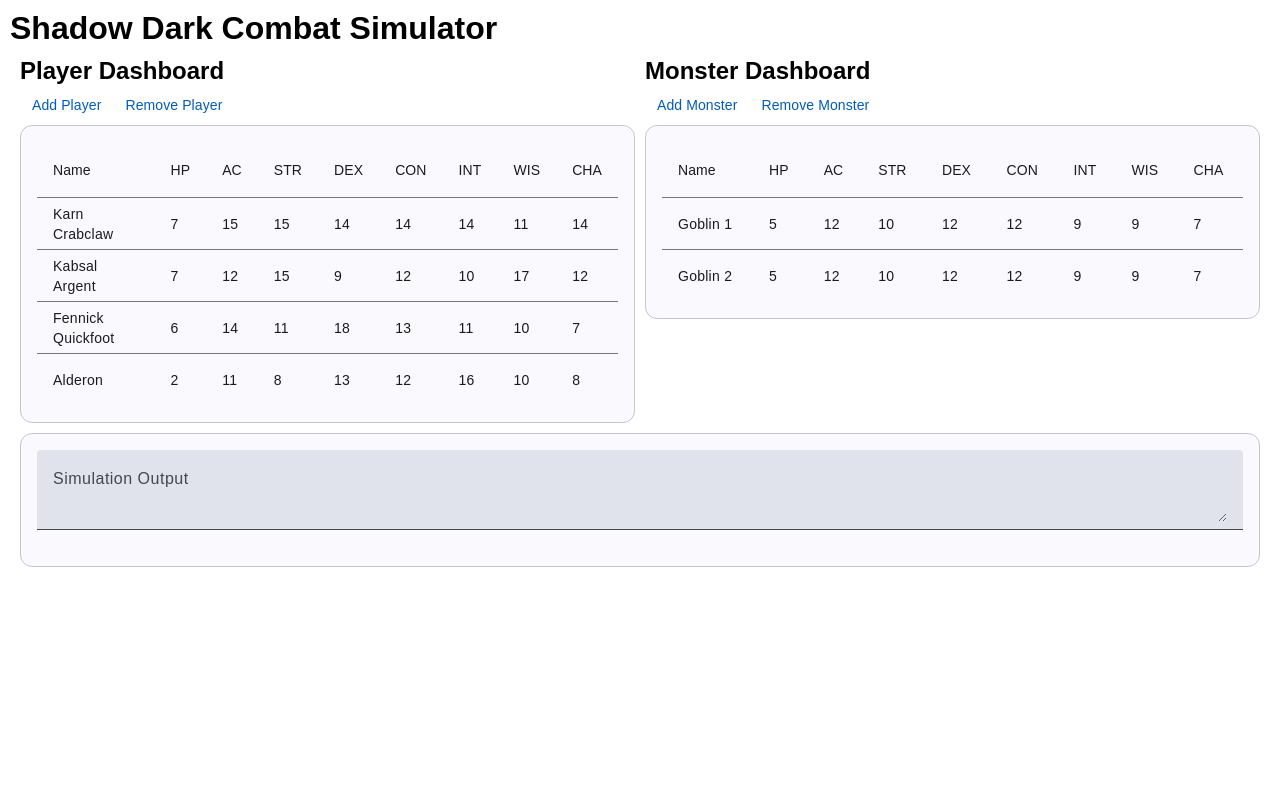
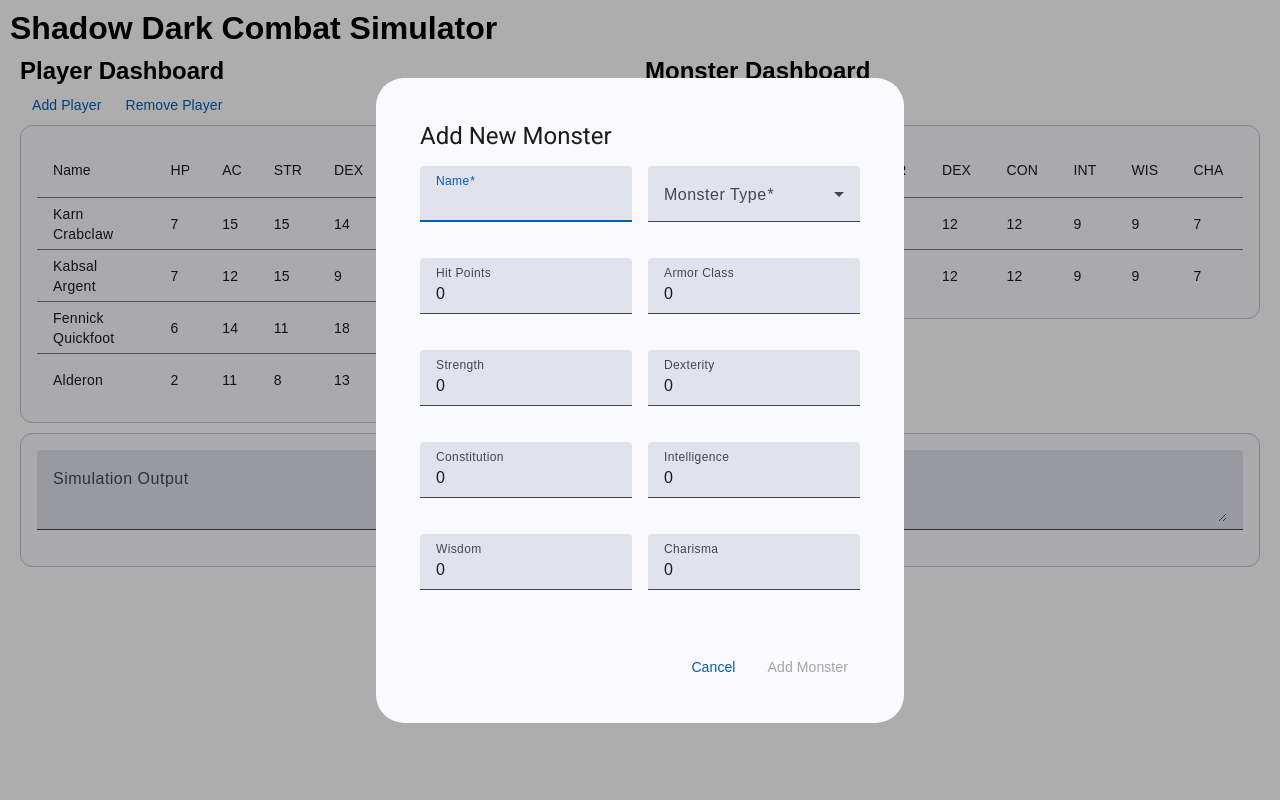
Before and after one commit to scottagillette/HowDarkAngular, an Angular app: page / in a window 1280 px wide. Both pictures are taken after a click on the button "Add Monster". Built offline with nearby package versions, Linux system fonts and the light colour scheme.

Commit message:
Implement monster selection with dropdown

```diff
--- a/src/app/components/monster-dashboard/monster-dashboard.component.html
+++ b/src/app/components/monster-dashboard/monster-dashboard.component.html
@@ -1,14 +1,13 @@
 <h2>Monster Dashboard</h2>
 
 <div class="example-button-row">
-  <button mat-button>Add Monster</button>
-  <button mat-button>Remove Monster</button>
+  <button mat-button (click)="openAddMonsterDialog()">Add Monster</button>
+  <button mat-button (click)="removeLastMonster()">Remove Monster</button>
 </div>
 
 <mat-card appearance="outlined">
   <mat-card-content>
     <table mat-table [dataSource]="datasource" class="mat-elevation-z8">
-
       <ng-container matColumnDef="name">
         <th mat-header-cell *matHeaderCellDef> Name</th>
         <td mat-cell *matCellDef="let creature"> {{ creature.name }}</td>
--- a/src/app/components/monster-dashboard/monster-dashboard.component.ts
+++ b/src/app/components/monster-dashboard/monster-dashboard.component.ts
@@ -1,7 +1,9 @@
-import { ChangeDetectionStrategy, Component } from '@angular/core';
+import { Component } from '@angular/core';
 import { MatButtonModule } from '@angular/material/button';
 import { MatCardModule } from '@angular/material/card';
 import { MatTableModule } from '@angular/material/table';
+import { MatDialog } from '@angular/material/dialog';
+import { MonsterDialogComponent } from '../monster-dialog/monster-dialog.component';
 
 export interface Creature {
   name: string;
@@ -22,12 +24,30 @@ const MONSTER_DATA: Creature[] = [
 
 @Component({
   selector: 'app-monster-dashboard',
+  standalone: true,
   imports: [ MatButtonModule, MatCardModule, MatTableModule ],
   templateUrl: './monster-dashboard.component.html',
   styleUrl: './monster-dashboard.component.css'
 })
 export class MonsterDashboardComponent {
+  constructor(private dialog: MatDialog) {}
+
   displayedColumns = ['name', 'hp', 'ac', 'strength', 'dexterity', 'constitution', 'intelligence', 'wisdom', 'charisma'];
+  datasource = MONSTER_DATA;
 
-  datasource = MONSTER_DATA;
+  openAddMonsterDialog(): void {
+    const dialogRef = this.dialog.open(MonsterDialogComponent);
+
+    dialogRef.afterClosed().subscribe(result => {
+      if (result) {
+        this.datasource = [...this.datasource, result];
+      }
+    });
+  }
+
+  removeLastMonster(): void {
+    if (this.datasource.length > 0) {
+      this.datasource = this.datasource.slice(0, -1);
+    }
+  }
 }
--- /dev/null
+++ b/src/app/components/monster-dialog/monster-dialog.component.css
@@ -0,0 +1,15 @@
+.dialog-content {
+  min-width: 400px;
+  padding: 20px;
+}
+
+.form-grid {
+  display: grid;
+  grid-template-columns: repeat(2, 1fr);
+  gap: 16px;
+  margin-bottom: 20px;
+}
+
+mat-form-field {
+  width: 100%;
+}
--- /dev/null
+++ b/src/app/components/monster-dialog/monster-dialog.component.html
@@ -0,0 +1,68 @@
+<div class="dialog-content">
+  <h2 mat-dialog-title>Add New Monster</h2>
+
+  <mat-dialog-content>
+    <div class="form-grid">
+      <mat-form-field>
+        <mat-label>Name</mat-label>
+        <input matInput [(ngModel)]="selectedMonster.name" required>
+      </mat-form-field>
+
+      <mat-form-field>
+        <mat-label>Monster Type</mat-label>
+        <mat-select [(ngModel)]="selectedMonster.type" (selectionChange)="onMonsterTypeChange($event.value)" required>
+          <mat-option *ngFor="let monster of monsterTypes" [value]="monster.type">
+            {{monster.type}}
+          </mat-option>
+        </mat-select>
+      </mat-form-field>
+
+      <mat-form-field>
+        <mat-label>Hit Points</mat-label>
+        <input matInput type="number" [(ngModel)]="selectedMonster.hp" readonly>
+      </mat-form-field>
+
+      <mat-form-field>
+        <mat-label>Armor Class</mat-label>
+        <input matInput type="number" [(ngModel)]="selectedMonster.ac" readonly>
+      </mat-form-field>
+
+      <mat-form-field>
+        <mat-label>Strength</mat-label>
+        <input matInput type="number" [(ngModel)]="selectedMonster.strength" readonly>
+      </mat-form-field>
+
+      <mat-form-field>
+        <mat-label>Dexterity</mat-label>
+        <input matInput type="number" [(ngModel)]="selectedMonster.dexterity" readonly>
+      </mat-form-field>
+
+      <mat-form-field>
+        <mat-label>Constitution</mat-label>
+        <input matInput type="number" [(ngModel)]="selectedMonster.constitution" readonly>
+      </mat-form-field>
+
+      <mat-form-field>
+        <mat-label>Intelligence</mat-label>
+        <input matInput type="number" [(ngModel)]="selectedMonster.intelligence" readonly>
+      </mat-form-field>
+
+      <mat-form-field>
+        <mat-label>Wisdom</mat-label>
+        <input matInput type="number" [(ngModel)]="selectedMonster.wisdom" readonly>
+      </mat-form-field>
+
+      <mat-form-field>
+        <mat-label>Charisma</mat-label>
+        <input matInput type="number" [(ngModel)]="selectedMonster.charisma" readonly>
+      </mat-form-field>
+    </div>
+  </mat-dialog-content>
+
+  <mat-dialog-actions align="end">
+    <button mat-button (click)="onCancel()">Cancel</button>
+    <button mat-button color="primary" (click)="onSubmit()" [disabled]="!selectedMonster.name || !selectedMonster.type">
+      Add Monster
+    </button>
+  </mat-dialog-actions>
+</div>
--- /dev/null
+++ b/src/app/components/monster-dialog/monster-dialog.component.ts
@@ -0,0 +1,89 @@
+import { Component } from '@angular/core';
+import { CommonModule } from '@angular/common';
+import { FormsModule } from '@angular/forms';
+import { MatDialogModule, MatDialogRef } from '@angular/material/dialog';
+import { MatFormFieldModule } from '@angular/material/form-field';
+import { MatInputModule } from '@angular/material/input';
+import { MatSelectModule } from '@angular/material/select';
+import { MatButtonModule } from '@angular/material/button';
+
+export interface Monster {
+  name: string;
+  type: string;
+  hp: number;
+  ac: number;
+  strength: number;
+  dexterity: number;
+  constitution: number;
+  intelligence: number;
+  wisdom: number;
+  charisma: number;
+}
+
+@Component({
+  selector: 'app-monster-dialog',
+  standalone: true,
+  imports: [
+    CommonModule,
+    FormsModule,
+    MatDialogModule,
+    MatFormFieldModule,
+    MatInputModule,
+    MatSelectModule,
+    MatButtonModule
+  ],
+  templateUrl: './monster-dialog.component.html',
+  styleUrl: './monster-dialog.component.css'
+})
+export class MonsterDialogComponent {
+  monsterTypes = [
+    {
+      type: 'Goblin',
+      stats: { hp: 5, ac: 12, strength: 10, dexterity: 12, constitution: 12, intelligence: 9, wisdom: 9, charisma: 7 }
+    },
+    {
+      type: 'Minotaur',
+      stats: { hp: 76, ac: 14, strength: 18, dexterity: 11, constitution: 16, intelligence: 6, wisdom: 16, charisma: 9 }
+    },
+    {
+      type: 'Vampire',
+      stats: { hp: 144, ac: 16, strength: 18, dexterity: 18, constitution: 18, intelligence: 17, wisdom: 15, charisma: 18 }
+    }
+  ];
+
+  selectedMonster: Monster = {
+    name: '',
+    type: '',
+    hp: 0,
+    ac: 0,
+    strength: 0,
+    dexterity: 0,
+    constitution: 0,
+    intelligence: 0,
+    wisdom: 0,
+    charisma: 0
+  };
+
+  constructor(private dialogRef: MatDialogRef<MonsterDialogComponent>) {}
+
+  onMonsterTypeChange(type: string): void {
+    const monster = this.monsterTypes.find(m => m.type === type);
+    if (monster) {
+      this.selectedMonster = {
+        ...this.selectedMonster,
+        type: monster.type,
+        ...monster.stats
+      };
+    }
+  }
+
+  onCancel(): void {
+    this.dialogRef.close();
+  }
+
+  onSubmit(): void {
+    if (this.selectedMonster.name && this.selectedMonster.type) {
+      this.dialogRef.close(this.selectedMonster);
+    }
+  }
+}
```
